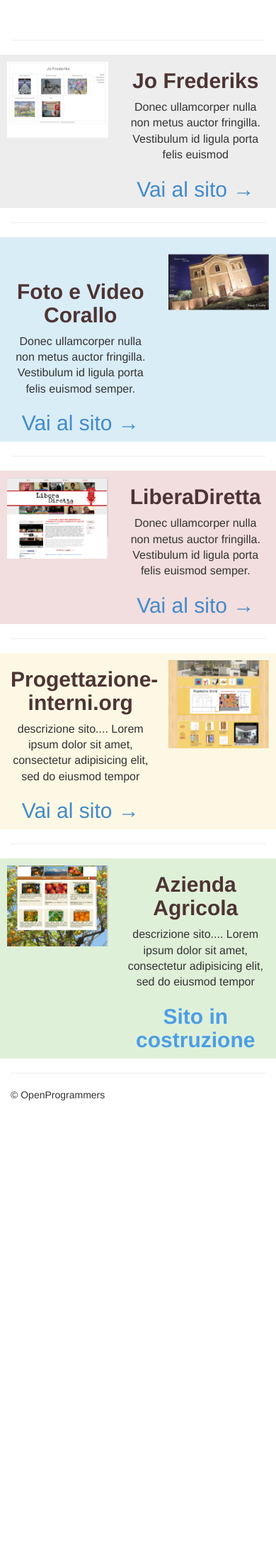
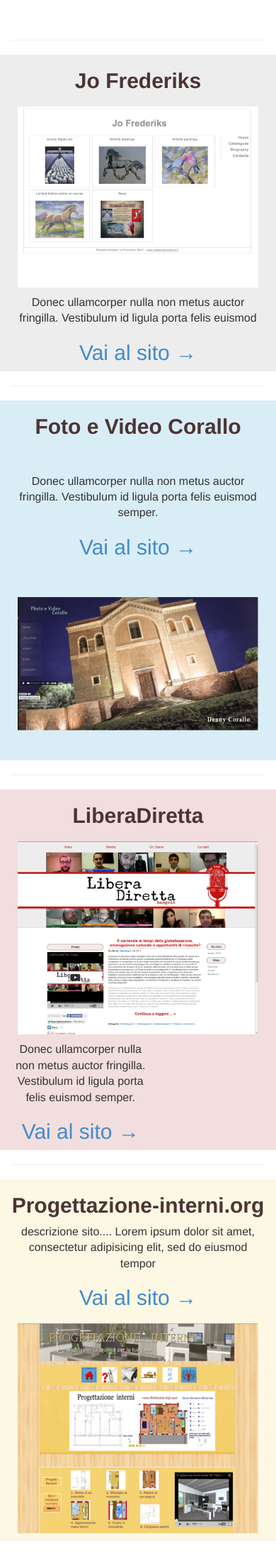
Before and after one commit to FrancescoBorzi/openprogrammers, a PHP site: page /portfolio.php in a window 390 px wide. Shown: the part 54-2240 px from the top of the page at 71% size. Before the commit the page ends 1604 px from the top, so only its background shows below. Run offline with PHP 8.4, Linux system fonts and the light colour scheme; some libraries are stand-ins or nearby versions.

Commit message:
Portfolio responsive

```diff
--- a/portfolio.php
+++ b/portfolio.php
@@ -59,16 +59,19 @@
       </div>
     </div>
 
-    <div class="container content portfolio">
+    <div class="container content portfolio text-center">
 
       <hr class="featurette-divider">
 
       <div class="row featurette" style="background-color: #ededed;">
-        <div class="imgbox col-xs-5">
-          <a target="_blank" href="http://jofrederiks.altervista.org"><img class="img-responsive" src="images/portfolio/jofrederiks.png" alt="Jo Frederiks"></a>
+        <h2 class="visible-xs featurette-heading">Jo Frederiks</h2>
+        <div class="col-sm-5">
+          <div class="imgbox">
+            <a target="_blank" href="http://jofrederiks.altervista.org"><img class="img-responsive" src="images/portfolio/jofrederiks.png" alt="Jo Frederiks"></a>
+          </div>
         </div>
-        <div class="col-xs-7">
-        <h2 class="featurette-heading">Jo Frederiks</h2>
+        <div class="col-sm-7">
+        <h2 class="hidden-xs featurette-heading">Jo Frederiks</h2>
           <p class="lead">Donec ullamcorper nulla non metus auctor fringilla. Vestibulum id ligula porta felis euismod</p>
           <h2 class="gosite"><a target="_blank" href="http://jofrederiks.altervista.org/">Vai al sito →</a></h2>
         </div>
@@ -77,25 +80,31 @@
       <hr class="featurette-divider">
 
       <div class="row featurette bg-info">
-        <div class="col-xs-7">
+        <h2 class="visible-xs featurette-heading">Foto e Video Corallo</h2>
+        <div class="col-sm-7">
           <br><br>
-          <h2 class="featurette-heading">Foto e Video Corallo</h2>
+          <h2 class="hidden-xs featurette-heading">Foto e Video Corallo</h2>
           <p class="lead">Donec ullamcorper nulla non metus auctor fringilla. Vestibulum id ligula porta felis euismod semper.</p>
           <h2 class="gosite"><a target="_blank" href="http://photoevideocorallo.it">Vai al sito →</a></h2>
         </div>
-        <div class="imgbox col-xs-5">
-          <a target="_blank" href="http://photoevideocorallo.it"><img class="img-responsive" src="images/portfolio/corallovideo.png" alt="Foto e Video Corallo"></a>
+        <div class="col-sm-5">
+          <div class="imgbox">
+            <a target="_blank" href="http://photoevideocorallo.it"><img class="img-responsive" src="images/portfolio/corallovideo.png" alt="Foto e Video Corallo"></a>
+          </div>
         </div>
       </div>
 
       <hr class="featurette-divider">
 
       <div class="row featurette bg-danger">
-        <div class="imgbox col-xs-5">
-          <a target="_blank" href="http://ldtesting.altervista.org/blog/"><img class="img-responsive" src="images/portfolio/liberadiretta.png" alt="LiberaDiretta"></a>
+        <h2 class="visible-xs featurette-heading">LiberaDiretta</h2>
+        <div class="col-sm-5">
+          <div class="imgbox">
+            <a target="_blank" href="http://ldtesting.altervista.org/blog/"><img class="img-responsive" src="images/portfolio/liberadiretta.png" alt="LiberaDiretta"></a>
+          </div>
         </div>
         <div class="col-xs-7">
-          <h2 class="featurette-heading">LiberaDiretta</h2>
+          <h2 class="hidden-xs featurette-heading">LiberaDiretta</h2>
           <p class="lead">Donec ullamcorper nulla non metus auctor fringilla. Vestibulum id ligula porta felis euismod semper.</p>
           <h2 class="gosite"><a target="_blank" href="http://ldtesting.altervista.org/blog/">Vai al sito →</a></h2>
         </div>
@@ -104,24 +113,30 @@
       <hr class="featurette-divider">
 
       <div class="row featurette bg-warning">
-        <div class="col-xs-7">
-          <h2 class="featurette-heading">Progettazione-interni.org</h2>
+        <h2 class="visible-xs featurette-heading">Progettazione-interni.org</h2>
+        <div class="col-sm-7">
+          <h2 class="hidden-xs featurette-heading">Progettazione-interni.org</h2>
           <p class="lead">descrizione sito.... Lorem ipsum dolor sit amet, consectetur adipisicing elit, sed do eiusmod tempor</p>
           <h2 class="gosite"><a target="_blank" href="http://progettazione-interni.org">Vai al sito →</a></h2>
         </div>
-        <div class="imgbox col-xs-5">
-          <a target="_blank" href="http://progettazione-interni.org"><img class="img-responsive" src="images/portfolio/progettazioneinterni.png" alt="Progettazione-Interni.org"></a>
+        <div class="col-sm-5">
+          <div class="imgbox">
+            <a target="_blank" href="http://progettazione-interni.org"><img class="img-responsive" src="images/portfolio/progettazioneinterni.png" alt="Progettazione-Interni.org"></a>
+          </div>
         </div>
       </div>
 
       <hr class="featurette-divider">
 
       <div class="row featurette bg-success">
-        <div class="imgbox col-xs-5">
-          <img class="img-responsive" src="images/portfolio/aziendaagricola.png" alt="Azienda Agricola">
+        <h2 class="visible-xs featurette-heading">Azienda Agricola</h2>
+        <div class="col-sm-5">
+          <div class="imgbox">
+            <img class="img-responsive" src="images/portfolio/aziendaagricola.png" alt="Azienda Agricola">
+          </div>
         </div>
-        <div class="col-xs-7">
-          <h2 class="featurette-heading">Azienda Agricola</h2>
+        <div class="col-sm-7">
+          <h2 class="hidden-xs featurette-heading">Azienda Agricola</h2>
           <p class="lead">descrizione sito.... Lorem ipsum dolor sit amet, consectetur adipisicing elit, sed do eiusmod tempor</p>
           <h2 class="gosite"><b>Sito in costruzione</b></h2>
         </div>
```
